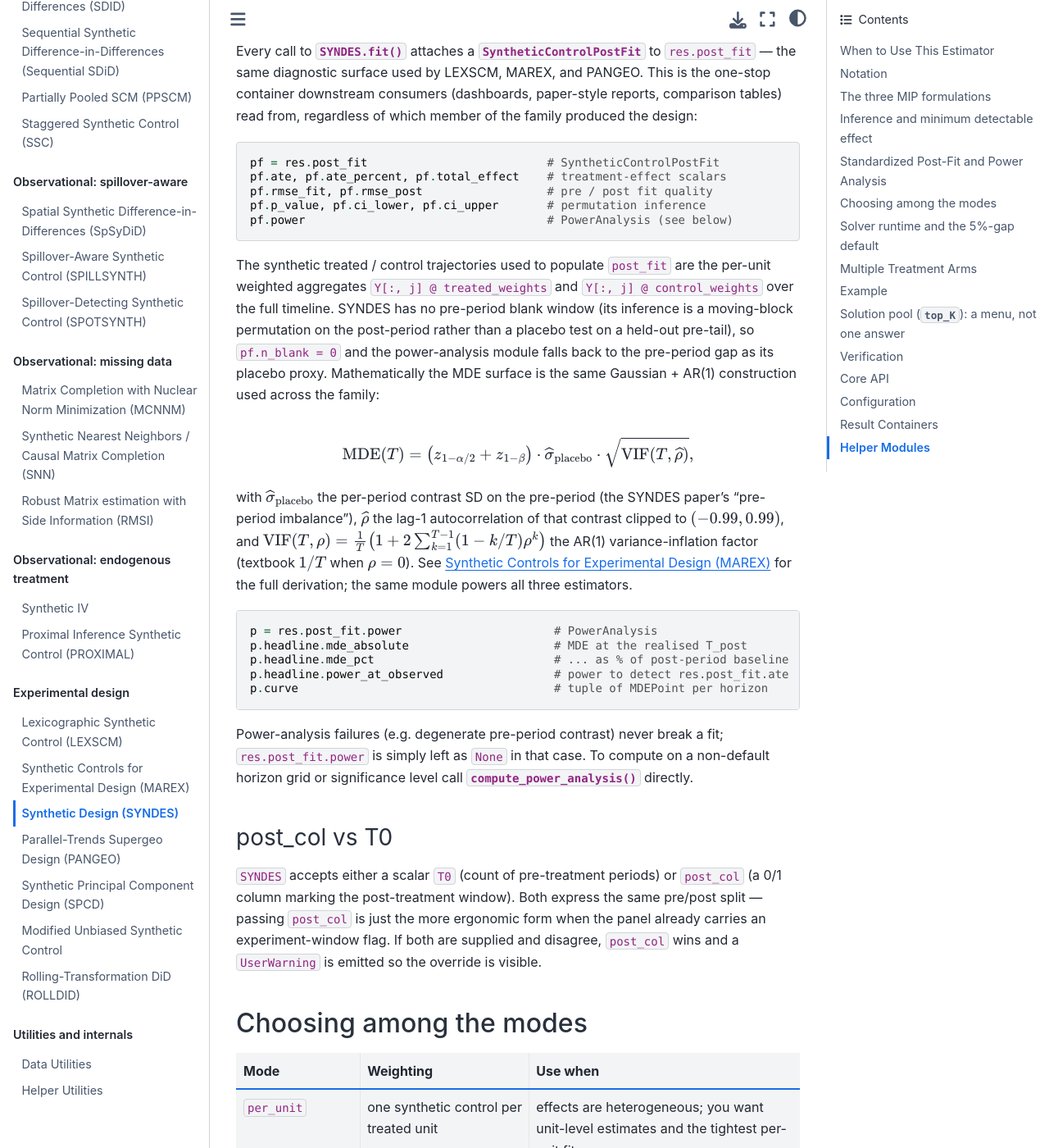
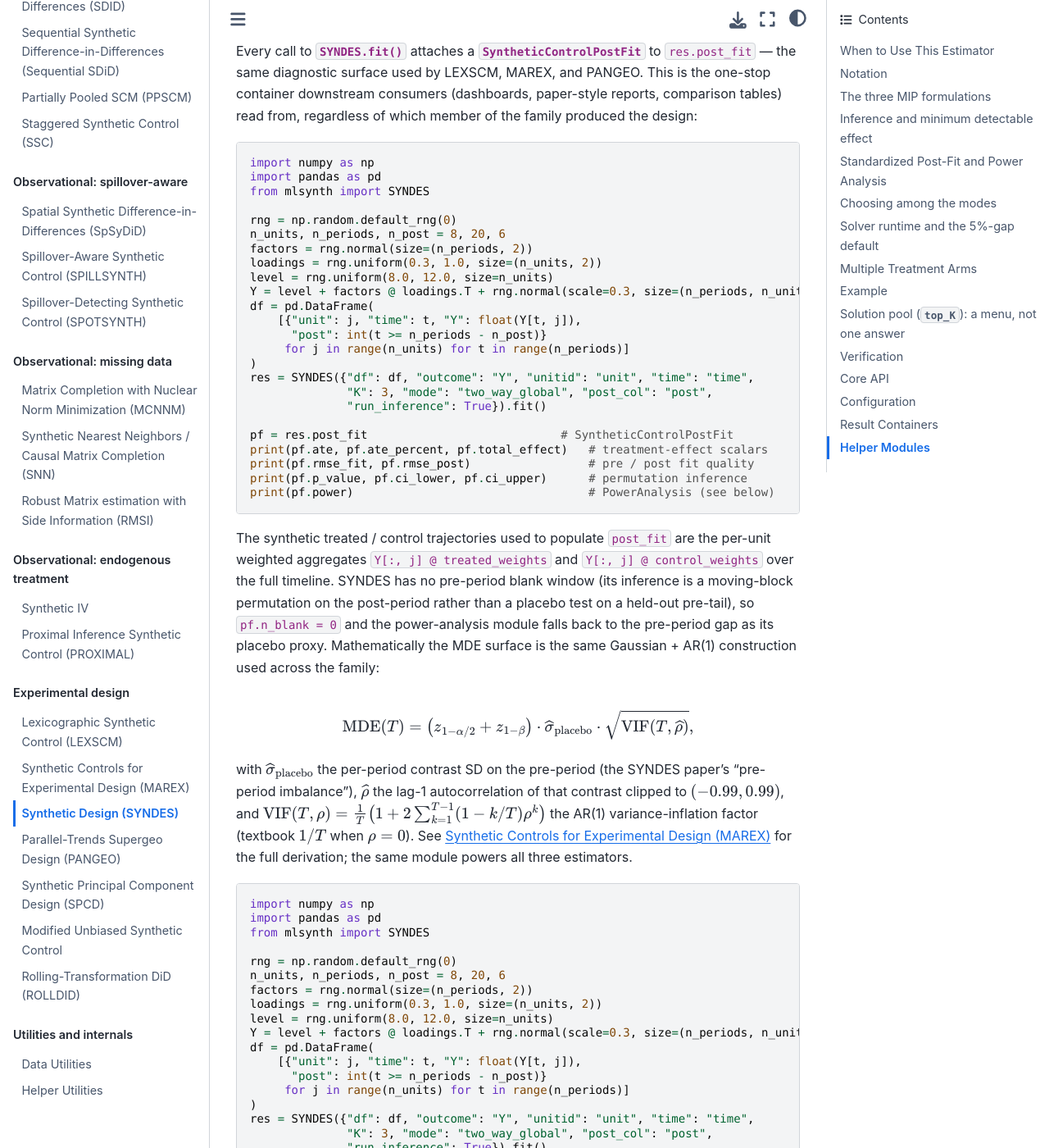
Before and after one commit to jgreathouse9/mlsynth, a Sphinx documentation site: the page built from docs/syndes.rst, in a window 1280 px wide and 1400 px high, scrolled down 4169 px. Shown: the whole window at 82% size. Built offline with Sphinx 7.4.7 and the Sphinx Book theme 1.1.4, drawn with Linux system fonts in a browser that asks for light colours; some of the changed text lies outside the part shown.

Commit message:
docs(syndes): make every code block a runnable MWE; codify the rule
Every SYNDES doc code block now obtains its own data (simulates a panel or
imports the GeoLift subset from raw.githubusercontent), calls the public API
with real column names, and runs -- so a reader can copy, paste, and run each
one. Fixes the previously un-runnable blocks: the top_K menu (referenced an
undefined df and outcome="y"), the multi-arm example (undefined df / sales /
DMA / week columns), and the gap_limit examples (SYNDES({...}) placeholders).
The attribute-surface snippets (post_fit, power) gain a compact load + fit so
their variables exist.

The top_K menu example now imports an 8-market GeoLift subset and returns the
five-design pool, illustrating the headline point that fit is not power: the
MSE-optimal design need not be the most detectable, and the menu surfaces the
near-tied alternatives that may better match deployment.

agents/agents_docs.md gains a binding "Code blocks are runnable MWEs" rule
under Page requirements: each block must obtain data, call the public API, and
run, showing the feature it documents.

https://claude.ai/code/session_01NFEcDVvBWKQwjc1u87fvFX

```diff
--- a/docs/syndes.rst
+++ b/docs/syndes.rst
@@ -214,11 +214,30 @@ produced the design:
 
 .. code-block:: python
 
-   pf = res.post_fit                          # SyntheticControlPostFit
-   pf.ate, pf.ate_percent, pf.total_effect    # treatment-effect scalars
-   pf.rmse_fit, pf.rmse_post                  # pre / post fit quality
-   pf.p_value, pf.ci_lower, pf.ci_upper       # permutation inference
-   pf.power                                   # PowerAnalysis (see below)
+   import numpy as np
+   import pandas as pd
+   from mlsynth import SYNDES
+
+   rng = np.random.default_rng(0)
+   n_units, n_periods, n_post = 8, 20, 6
+   factors = rng.normal(size=(n_periods, 2))
+   loadings = rng.uniform(0.3, 1.0, size=(n_units, 2))
+   level = rng.uniform(8.0, 12.0, size=n_units)
+   Y = level + factors @ loadings.T + rng.normal(scale=0.3, size=(n_periods, n_units))
+   df = pd.DataFrame(
+       [{"unit": j, "time": t, "Y": float(Y[t, j]),
+         "post": int(t >= n_periods - n_post)}
+        for j in range(n_units) for t in range(n_periods)]
+   )
+   res = SYNDES({"df": df, "outcome": "Y", "unitid": "unit", "time": "time",
+                 "K": 3, "mode": "two_way_global", "post_col": "post",
+                 "run_inference": True}).fit()
+
+   pf = res.post_fit                            # SyntheticControlPostFit
+   print(pf.ate, pf.ate_percent, pf.total_effect)   # treatment-effect scalars
+   print(pf.rmse_fit, pf.rmse_post)                 # pre / post fit quality
+   print(pf.p_value, pf.ci_lower, pf.ci_upper)      # permutation inference
+   print(pf.power)                                  # PowerAnalysis (see below)
 
 The synthetic treated / control trajectories used to populate ``post_fit`` are
 the per-unit weighted aggregates ``Y[:, j] @ treated_weights`` and
@@ -244,11 +263,30 @@ the same module powers all three estimators.
 
 .. code-block:: python
 
-   p = res.post_fit.power                      # PowerAnalysis
-   p.headline.mde_absolute                     # MDE at the realised T_post
-   p.headline.mde_pct                          # ... as % of post-period baseline
-   p.headline.power_at_observed                # power to detect res.post_fit.ate
-   p.curve                                     # tuple of MDEPoint per horizon
+   import numpy as np
+   import pandas as pd
+   from mlsynth import SYNDES
+
+   rng = np.random.default_rng(0)
+   n_units, n_periods, n_post = 8, 20, 6
+   factors = rng.normal(size=(n_periods, 2))
+   loadings = rng.uniform(0.3, 1.0, size=(n_units, 2))
+   level = rng.uniform(8.0, 12.0, size=n_units)
+   Y = level + factors @ loadings.T + rng.normal(scale=0.3, size=(n_periods, n_units))
+   df = pd.DataFrame(
+       [{"unit": j, "time": t, "Y": float(Y[t, j]),
+         "post": int(t >= n_periods - n_post)}
+        for j in range(n_units) for t in range(n_periods)]
+   )
+   res = SYNDES({"df": df, "outcome": "Y", "unitid": "unit", "time": "time",
+                 "K": 3, "mode": "two_way_global", "post_col": "post",
+                 "run_inference": True}).fit()
+
+   p = res.post_fit.power                        # PowerAnalysis
+   print(p.headline.mde_absolute)                # MDE at the realised T_post
+   print(p.headline.mde_pct)                     # ... as % of post-period baseline
+   print(p.headline.power_at_observed)           # power to detect res.post_fit.ate
+   print(p.curve)                                # tuple of MDEPoint per horizon
 
 Power-analysis failures (e.g. degenerate pre-period contrast) never break a
 fit; ``res.post_fit.power`` is simply left as ``None`` in that case. To
@@ -335,23 +373,36 @@ optimality:
 
 .. code-block:: python
 
+   import numpy as np
+   import pandas as pd
+   from mlsynth import SYNDES
+
+   # A small balanced panel: 8 units, 20 periods (last 6 are post-treatment).
+   rng = np.random.default_rng(0)
+   n_units, n_periods, n_post = 8, 20, 6
+   factors = rng.normal(size=(n_periods, 2))
+   loadings = rng.uniform(0.3, 1.0, size=(n_units, 2))
+   level = rng.uniform(8.0, 12.0, size=n_units)
+   Y = level + factors @ loadings.T + rng.normal(scale=0.3, size=(n_periods, n_units))
+   df = pd.DataFrame(
+       [{"unit": j, "time": t, "Y": float(Y[t, j]),
+         "post": int(t >= n_periods - n_post)}
+        for j in range(n_units) for t in range(n_periods)]
+   )
+
+   base = {"df": df, "outcome": "Y", "unitid": "unit", "time": "time",
+           "K": 3, "mode": "two_way_global", "post_col": "post"}
+
    # Default: 5% gap, 60s wall-clock — production-suitable.
-   SYNDES({
-       "df": df, "outcome": "y", "unitid": "unit", "time": "time",
-       "K": 3, "mode": "two_way_global", "post_col": "post",
-   }).fit()
+   SYNDES(base).fit()
 
    # Loosen the gap to return in seconds when you just need a
    # plausible design for prototyping.
-   SYNDES({...,
-           "gap_limit": 0.25, "time_limit": 5.0,
-   }).fit()
+   SYNDES({**base, "gap_limit": 0.25, "time_limit": 5.0}).fit()
 
    # Disable both limits for an asymptotic-optimality run. Be
    # prepared for hours-long solves on long panels.
-   SYNDES({...,
-           "gap_limit": None, "time_limit": None,
-   }).fit()
+   SYNDES({**base, "gap_limit": None, "time_limit": None}).fit()
 
 The MIP status codes ``user_limit`` and ``user_limit_inaccurate``
 (SCIP's "stopped early with a valid incumbent") are accepted as
@@ -381,6 +432,25 @@ per arm (so it must be smaller than the smallest arm's unit count).
 
 .. code-block:: python
 
+   import numpy as np
+   import pandas as pd
+   from mlsynth import SYNDES
+
+   # Two arms (A, B), each with 6 markets over 20 periods (last 6 post).
+   rng = np.random.default_rng(0)
+   n_per_arm, n_periods, n_post = 6, 20, 6
+   rows = []
+   for arm in ("A", "B"):
+       factors = rng.normal(size=(n_periods, 2))
+       for j in range(n_per_arm):
+           loading = rng.uniform(0.3, 1.0, size=2)
+           level = rng.uniform(8.0, 12.0)
+           series = level + factors @ loading + rng.normal(scale=0.3, size=n_periods)
+           for t in range(n_periods):
+               rows.append({"DMA": f"{arm}{j}", "week": t, "sales": float(series[t]),
+                            "treat": arm, "post": int(t >= n_periods - n_post)})
+   df = pd.DataFrame(rows)
+
    res = SYNDES({
        "df": df, "outcome": "sales", "unitid": "DMA", "time": "week",
        "arm": "treat",                 # categorical arm label per unit
@@ -388,9 +458,9 @@ per arm (so it must be smaller than the smallest arm's unit count).
        "run_inference": True,
    }).fit()
 
-   res.arm_designs["A"]                 # full SYNDESResults for arm A
-   res.atet_by_arm()                    # {arm: ATET}
-   res.selected_unit_labels_by_arm()    # {arm: treated units}
+   print(res.arm_designs["A"])              # full SYNDESResults for arm A
+   print(res.atet_by_arm())                 # {arm: ATET}
+   print(res.selected_unit_labels_by_arm()) # {arm: treated units}
 
 The arm column must be constant within each unit over time. ``arm`` is not
 compatible with the global ``costs``/``budget`` constraint (the cost vector is
@@ -460,12 +530,42 @@ the dimensions it ignored: a manager can trade a small fit increase for lower
 cost or higher power. ``top_K=1`` (default) is unchanged -- only the optimum is
 returned and ``results.pool`` is ``None``.
 
+The example below imports a subset of the GeoLift pre-test panel (the same
+40-market data the :doc:`geolift` page uses) and returns a five-design menu:
+
 .. code-block:: python
 
-   res = SYNDES({"df": df, "outcome": "y", "unitid": "unit", "time": "time",
-                 "K": 3, "mode": "two_way_global", "top_K": 5}).fit()
-   for d in res.pool:                        # ranked menu, best fit first
-       print(d["markets"], round(d["objective"], 1), round(d["mde_pct"], 2), d["cost"])
+   import pandas as pd
+   from mlsynth import SYNDES
+
+   df = pd.read_csv(                                      # GeoLift_PreTest, 40 mkts x 90d
+       "https://raw.githubusercontent.com/jgreathouse9/mlsynth/"
+       "refs/heads/main/basedata/geolift_market_data.csv"
+   )
+   markets = sorted(df["location"].unique())[:8]         # 8-market subset keeps the MIP small
+   df = df[df["location"].isin(markets)].copy()
+   cut = sorted(df["date"].unique())[-14]                # last 14 days = post window
+   df["post"] = (df["date"] >= cut).astype(int)
+
+   # top_K=5 runs five MIPs (one per no-good cut), so expect ~a minute on SCIP.
+   res = SYNDES({
+       "df": df, "outcome": "Y", "unitid": "location", "time": "date",
+       "K": 3, "mode": "two_way_global", "post_col": "post", "top_K": 5,
+       "gap_limit": 0.2, "time_limit": 10.0,
+   }).fit()
+
+   print(sorted(res.design.selected_unit_labels.tolist()))   # the MSE-optimal design
+   for d in res.pool:                                         # ranked menu, best fit first
+       print(sorted(d["markets"]), round(d["objective"], 1),
+             round(d["mde_pct"], 3), d["cost"])
+
+The lesson is the whole point of the menu: the rank-1 design minimises MSE, but
+fit is not power. On this subset the best-fitting design is not the most
+detectable — a design ranked further down the pool, with an essentially
+identical objective, can carry a materially smaller minimum detectable effect
+(or a lower ``cost`` once ``costs`` is supplied). The menu lets you choose the
+design that agrees with what you will actually deploy, instead of the one number
+the optimiser happens to minimise.
 
 Verification
 ------------
```
Also changed, not shown: agents/agents_docs.md (+24 -0 lines).
